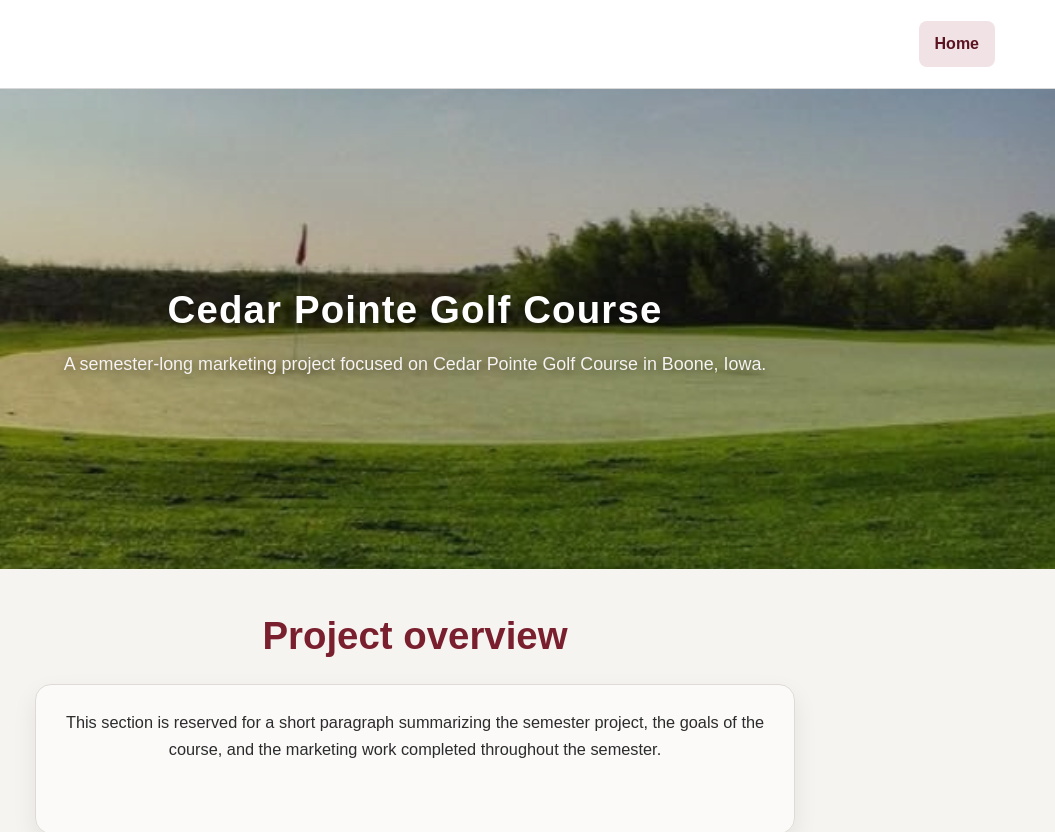
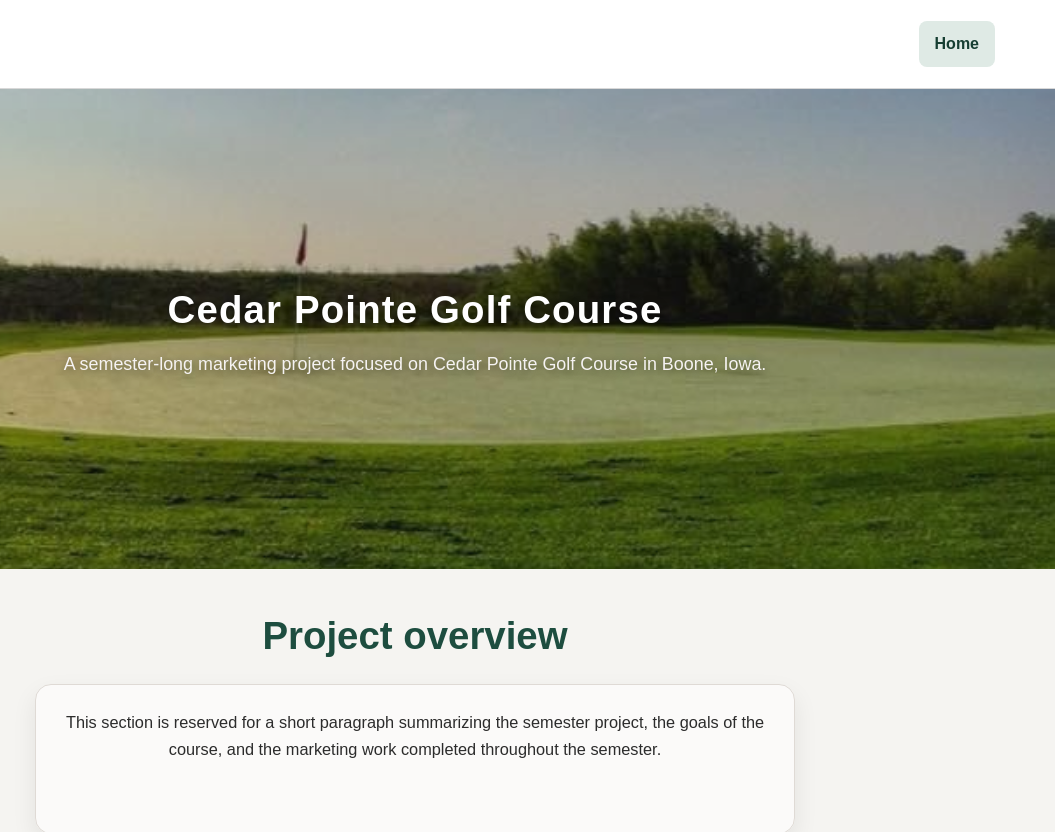
Before and after one commit to esmith-06/group-website-project, a plain HTML site: page index.html in a window 1280 px wide. Shown: the top 832 px of the page, 225-1280 px from the left. Drawn offline with Linux system fonts and the light colour scheme.

Commit message:
Change the burgundy text color on the home page to dark green without affecting other pages.

```diff
--- a/index.html
+++ b/index.html
@@ -6,8 +6,8 @@
     <title>Cedar Pointe Golf Course | Home</title>
     <style>
       :root {
-        --burgundy: #7a1f2d;
-        --burgundy-dark: #5b1420;
+        --burgundy: #1d4d3f;
+        --burgundy-dark: #163e32;
         --burgundy-soft: #f3e7ea;
         --white: #ffffff;
         --light-bg: #f5f4f1;
@@ -89,7 +89,7 @@
       .top-nav a:hover,
       .top-nav a:focus-visible,
       .top-nav a.active {
-        background: #f0e2e5;
+        background: #dfeae5;
         color: var(--burgundy-dark);
       }
 
```
